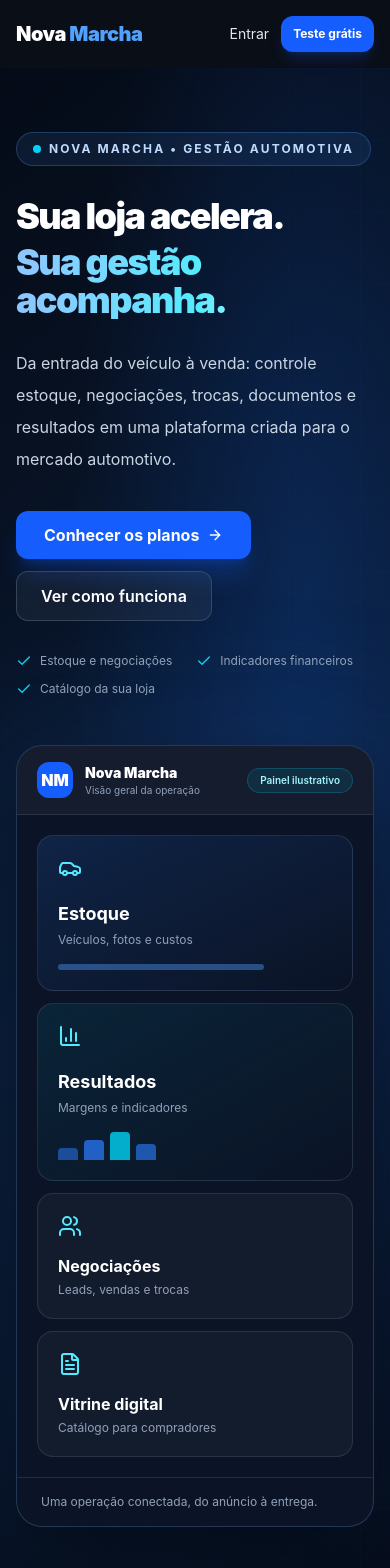
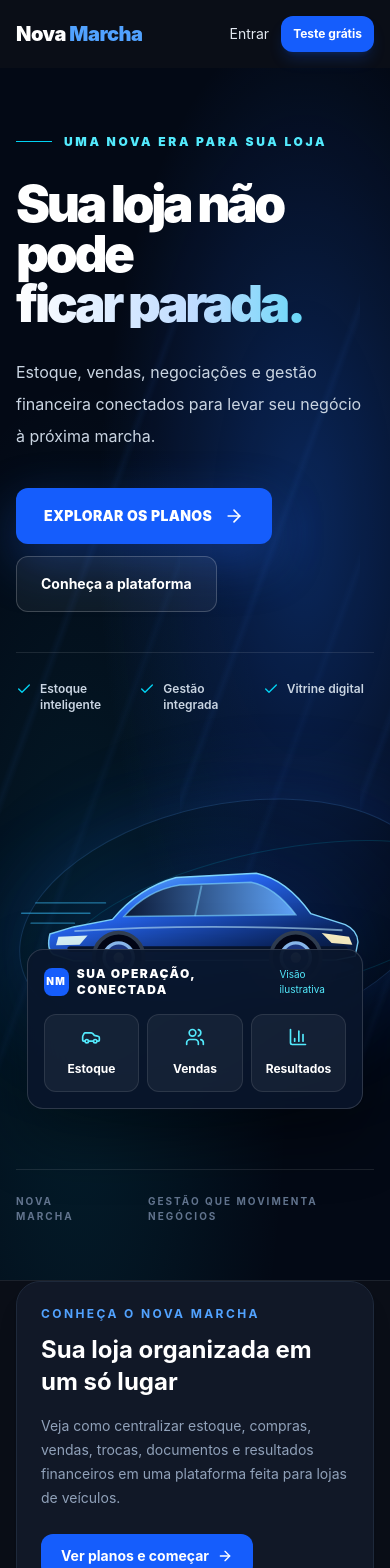
Before and after one commit to tognasca/AutoNexus, a React (Vite) app in the folder src/autonexus-web/: page / in a window 390 px wide. Shown: the top 1568 px of the page. Built offline with nearby package versions, Linux system fonts and the light colour scheme; no server answers.

Commit message:
design: hero automotivo cinematográfico com arte SVG responsiva

```diff
--- a/src/autonexus-web/src/pages/public/PricingPage.tsx
+++ b/src/autonexus-web/src/pages/public/PricingPage.tsx
@@ -97,46 +97,66 @@ export function PricingPage() {
         </nav>
       </header>
 
-      <section className="relative isolate overflow-hidden border-b border-blue-400/10">
-        <div aria-hidden="true" className="pointer-events-none absolute inset-0 bg-[radial-gradient(ellipse_at_78%_35%,rgba(20,100,230,0.22),transparent_55%),linear-gradient(145deg,#050b17_0%,#0a1a32_55%,#050b17_100%)]" />
-        <div aria-hidden="true" className="pointer-events-none absolute inset-0 opacity-25 [background-image:linear-gradient(rgba(96,165,250,0.09)_1px,transparent_1px),linear-gradient(90deg,rgba(96,165,250,0.09)_1px,transparent_1px)] [background-size:72px_72px] [mask-image:linear-gradient(to_right,transparent,black)]" />
-        <div className="relative mx-auto grid max-w-7xl items-center gap-12 px-4 py-16 sm:px-6 sm:py-24 lg:grid-cols-[1fr_1.08fr] lg:py-28">
-          <div className="relative z-10 max-w-2xl">
-            <p className="inline-flex items-center gap-2 rounded-full border border-blue-400/25 bg-blue-400/10 px-4 py-2 text-xs font-bold uppercase tracking-[0.18em] text-blue-200">
-              <span className="h-2 w-2 rounded-full bg-cyan-400" /> Nova Marcha • Gestão automotiva
-            </p>
-            <h1 className="mt-8 text-4xl font-black leading-[1.05] tracking-[-0.045em] text-white sm:text-5xl xl:text-[4.4rem]">
-              Sua loja acelera.<span className="mt-2 block bg-gradient-to-r from-blue-300 via-cyan-300 to-white bg-clip-text text-transparent">Sua gestão acompanha.</span>
-            </h1>
-            <p className="mt-7 max-w-xl text-base leading-8 text-slate-300 sm:text-lg">
-              Da entrada do veículo à venda: controle estoque, negociações, trocas, documentos e resultados em uma plataforma criada para o mercado automotivo.
-            </p>
-            <div className="mt-9 flex flex-wrap items-center gap-3">
-              <a href="#planos" className="inline-flex min-h-12 items-center justify-center gap-2 rounded-xl bg-blue-600 px-7 py-3 font-bold text-white shadow-xl shadow-blue-600/25 transition-all hover:-translate-y-0.5 hover:bg-blue-500">Conhecer os planos <ArrowRight className="h-4 w-4" /></a>
-              <a href="#como-funciona" className="inline-flex min-h-12 items-center justify-center rounded-xl border border-slate-600/70 bg-white/5 px-6 py-3 font-semibold text-white transition-colors hover:bg-white/10">Ver como funciona</a>
+      <section className="relative isolate overflow-hidden border-b border-white/10 bg-[#030915]">
+        <div aria-hidden="true" className="pointer-events-none absolute inset-0 bg-[radial-gradient(ellipse_at_78%_38%,rgba(28,108,255,0.30),transparent_48%),radial-gradient(ellipse_at_20%_80%,rgba(6,182,212,0.12),transparent_48%)]" />
+        <div aria-hidden="true" className="pointer-events-none absolute inset-0 opacity-35 [background-image:linear-gradient(110deg,transparent_42%,rgba(59,130,246,0.16)_43%,transparent_44%),linear-gradient(110deg,transparent_57%,rgba(59,130,246,0.12)_58%,transparent_59%)] [background-size:180px_100%]" />
+        <div className="relative mx-auto max-w-7xl px-4 pb-14 pt-14 sm:px-6 sm:pt-20 lg:pb-24 lg:pt-24">
+          <div className="grid items-center gap-12 lg:grid-cols-[0.95fr_1.05fr] lg:gap-6">
+            <div className="relative z-10">
+              <div className="inline-flex items-center gap-3 text-xs font-black uppercase tracking-[0.22em] text-cyan-300"><span className="h-px w-9 bg-cyan-400" /> Uma nova era para sua loja</div>
+              <h1 className="mt-7 max-w-3xl text-[clamp(3.2rem,6.5vw,6.6rem)] font-black leading-[0.98] tracking-[-0.065em] text-white">
+                Sua loja não pode <span className="block bg-gradient-to-r from-white via-blue-200 to-cyan-400 bg-clip-text text-transparent">ficar parada.</span>
+              </h1>
+              <p className="mt-7 max-w-lg text-base leading-8 text-slate-300 sm:text-lg">Estoque, vendas, negociações e gestão financeira conectados para levar seu negócio à próxima marcha.</p>
+              <div className="mt-9 flex flex-wrap items-center gap-3">
+                <a href="#planos" className="group inline-flex min-h-14 items-center justify-center gap-3 rounded-xl bg-blue-600 px-7 py-4 text-sm font-black uppercase tracking-wide text-white shadow-[0_18px_50px_rgba(37,99,235,0.35)] transition-all hover:-translate-y-1 hover:bg-blue-500">Explorar os planos <ArrowRight className="h-5 w-5 transition-transform group-hover:translate-x-1" /></a>
+                <a href="#como-funciona" className="inline-flex min-h-14 items-center justify-center rounded-xl border border-white/20 bg-white/5 px-6 py-4 text-sm font-bold text-white transition-colors hover:bg-white/10">Conheça a plataforma</a>
+              </div>
+              <div className="mt-10 grid max-w-lg grid-cols-3 gap-3 border-t border-white/10 pt-7 text-xs font-semibold text-slate-300">
+                <span className="flex items-start gap-2"><Check className="h-4 w-4 shrink-0 text-cyan-400" /> Estoque inteligente</span>
+                <span className="flex items-start gap-2"><Check className="h-4 w-4 shrink-0 text-cyan-400" /> Gestão integrada</span>
+                <span className="flex items-start gap-2"><Check className="h-4 w-4 shrink-0 text-cyan-400" /> Vitrine digital</span>
+              </div>
             </div>
-            <div className="mt-8 flex flex-wrap gap-x-6 gap-y-3 text-xs text-slate-400">
-              <span className="flex items-center gap-2"><Check className="h-4 w-4 text-cyan-400" /> Estoque e negociações</span>
-              <span className="flex items-center gap-2"><Check className="h-4 w-4 text-cyan-400" /> Indicadores financeiros</span>
-              <span className="flex items-center gap-2"><Check className="h-4 w-4 text-cyan-400" /> Catálogo da sua loja</span>
+            <div className="relative min-h-[360px] sm:min-h-[520px] lg:min-h-[600px]" aria-label="Arte conceitual automotiva Nova Marcha">
+              <div aria-hidden="true" className="absolute left-0 right-[-18%] top-[12%] h-[65%] rotate-[-12deg] rounded-[50%] border border-blue-400/20 shadow-[0_0_90px_rgba(37,99,235,0.18)]" />
+              <div aria-hidden="true" className="absolute left-[12%] right-[-30%] top-[25%] h-[40%] rotate-[-12deg] rounded-[50%] border border-cyan-400/15" />
+              <div className="absolute left-0 right-0 top-[12%] sm:top-[14%]">
+                <svg viewBox="0 0 760 420" role="img" aria-label="Silhueta estilizada de veículo esportivo em azul" className="w-full drop-shadow-[0_25px_65px_rgba(8,100,255,0.35)]">
+                  <defs>
+                    <linearGradient id="nmBody" x1="0" x2="1" y1="0" y2="1"><stop offset="0%" stopColor="#7dd3fc"/><stop offset="36%" stopColor="#2563eb"/><stop offset="78%" stopColor="#0b2765"/><stop offset="100%" stopColor="#07152f"/></linearGradient>
+                    <linearGradient id="nmGlass" x1="0" x2="1"><stop offset="0%" stopColor="#0b1936"/><stop offset="100%" stopColor="#60a5fa"/></linearGradient>
+                    <linearGradient id="nmRoad" x1="0" x2="1"><stop offset="0%" stopColor="#0ea5e9" stopOpacity="0"/><stop offset="50%" stopColor="#38bdf8" stopOpacity=".8"/><stop offset="100%" stopColor="#0ea5e9" stopOpacity="0"/></linearGradient>
+                  </defs>
+                  <ellipse cx="390" cy="346" rx="328" ry="29" fill="#0c55c7" opacity=".28"/>
+                  <path d="M18 356H735" stroke="url(#nmRoad)" strokeWidth="3"/>
+                  <path d="M72 276 L122 261 L205 245 Q260 178 340 156 L510 147 Q574 160 626 233 L699 256 Q725 268 726 293 L720 323 L681 331 L122 333 L79 319 Q64 308 72 276Z" fill="url(#nmBody)" stroke="#7dd3fc" strokeWidth="3"/>
+                  <path d="M229 239 Q278 183 348 172 L499 166 Q550 176 594 235Z" fill="url(#nmGlass)" stroke="#7dd3fc" strokeOpacity=".65" strokeWidth="3"/>
+                  <path d="M394 173 L380 238" stroke="#7dd3fc" strokeOpacity=".5" strokeWidth="4"/>
+                  <path d="M124 270 Q390 253 693 268" fill="none" stroke="#bae6fd" strokeOpacity=".6" strokeWidth="4"/>
+                  <path d="M115 308 H698" stroke="#07152f" strokeWidth="12" strokeLinecap="round"/>
+                  <path d="M90 282 L152 279 L135 299 L85 300Z" fill="#dffaff"/>
+                  <path d="M649 274 L707 282 L714 299 L670 295Z" fill="#fef3c7"/>
+                  <circle cx="218" cy="326" r="53" fill="#020617" stroke="#334155" strokeWidth="8"/>
+                  <circle cx="218" cy="326" r="31" fill="#1e3a8a" stroke="#93c5fd" strokeWidth="7"/>
+                  <circle cx="218" cy="326" r="11" fill="#dbeafe"/>
+                  <circle cx="594" cy="326" r="53" fill="#020617" stroke="#334155" strokeWidth="8"/>
+                  <circle cx="594" cy="326" r="31" fill="#1e3a8a" stroke="#93c5fd" strokeWidth="7"/>
+                  <circle cx="594" cy="326" r="11" fill="#dbeafe"/>
+                  <path d="M42 210 H190 M12 232 H157 M32 253 H124" stroke="#38bdf8" strokeWidth="3" strokeLinecap="round" opacity=".55"/>
+                </svg>
+              </div>
+              <div className="absolute bottom-3 left-0 right-0 mx-auto w-[94%] max-w-[490px] rounded-2xl border border-white/15 bg-[#09162b]/90 p-4 shadow-[0_25px_65px_rgba(0,0,0,0.45)] backdrop-blur-xl sm:bottom-8 sm:p-5">
+                <div className="mb-4 flex items-center justify-between gap-3"><span className="flex items-center gap-2 text-xs font-black uppercase tracking-[0.12em] text-white"><span className="flex h-7 w-7 items-center justify-center rounded-lg bg-blue-600 text-[10px]">NM</span> Sua operação, conectada</span><span className="text-[10px] text-cyan-300">Visão ilustrativa</span></div>
+                <div className="grid grid-cols-3 gap-2 text-center">
+                  <div className="rounded-xl border border-white/10 bg-white/5 px-2 py-3"><Car className="mx-auto mb-2 h-5 w-5 text-cyan-300"/><span className="text-xs font-bold text-white">Estoque</span></div>
+                  <div className="rounded-xl border border-white/10 bg-white/5 px-2 py-3"><Users className="mx-auto mb-2 h-5 w-5 text-cyan-300"/><span className="text-xs font-bold text-white">Vendas</span></div>
+                  <div className="rounded-xl border border-white/10 bg-white/5 px-2 py-3"><BarChart3 className="mx-auto mb-2 h-5 w-5 text-cyan-300"/><span className="text-xs font-bold text-white">Resultados</span></div>
+                </div>
+              </div>
             </div>
           </div>
-          <div className="relative mx-auto w-full max-w-[600px]" aria-label="Ilustração conceitual do painel Nova Marcha">
-            <div aria-hidden="true" className="absolute -inset-5 rounded-[36px] bg-blue-500/15 blur-3xl" />
-            <div className="relative overflow-hidden rounded-[26px] border border-blue-300/20 bg-[#0b1426] shadow-[0_35px_90px_rgba(0,0,0,0.55)]">
-              <div className="flex items-center justify-between border-b border-white/10 bg-white/[0.035] px-5 py-4">
-                <div className="flex items-center gap-3"><div className="flex h-9 w-9 items-center justify-center rounded-xl bg-blue-600 font-black text-white">NM</div><div><p className="text-sm font-black text-white">Nova Marcha</p><p className="text-[10px] text-slate-400">Visão geral da operação</p></div></div>
-                <span className="rounded-full border border-cyan-400/20 bg-cyan-400/10 px-3 py-1 text-[10px] font-semibold text-cyan-200">Painel ilustrativo</span>
-              </div>
-              <div className="grid gap-3 p-5 sm:grid-cols-2 sm:p-6">
-                <div className="rounded-2xl border border-white/10 bg-gradient-to-br from-blue-500/15 to-transparent p-5"><Car className="h-6 w-6 text-cyan-300" /><p className="mt-5 text-lg font-bold text-white">Estoque</p><p className="mt-1 text-xs text-slate-400">Veículos, fotos e custos</p><div className="mt-4 h-1.5 w-3/4 rounded-full bg-blue-400/40" /></div>
-                <div className="rounded-2xl border border-white/10 bg-gradient-to-br from-cyan-500/10 to-transparent p-5"><BarChart3 className="h-6 w-6 text-cyan-300" /><p className="mt-5 text-lg font-bold text-white">Resultados</p><p className="mt-1 text-xs text-slate-400">Margens e indicadores</p><div className="mt-4 flex h-7 items-end gap-1.5"><span className="h-3 w-5 rounded-t bg-blue-500/50"/><span className="h-5 w-5 rounded-t bg-blue-500/70"/><span className="h-7 w-5 rounded-t bg-cyan-400/80"/><span className="h-4 w-5 rounded-t bg-blue-500/60"/></div></div>
-                <div className="rounded-2xl border border-white/10 bg-white/[0.035] p-5"><Users className="h-6 w-6 text-cyan-300" /><p className="mt-4 text-base font-bold text-white">Negociações</p><p className="mt-1 text-xs text-slate-400">Leads, vendas e trocas</p></div>
-                <div className="rounded-2xl border border-white/10 bg-white/[0.035] p-5"><FileText className="h-6 w-6 text-cyan-300" /><p className="mt-4 text-base font-bold text-white">Vitrine digital</p><p className="mt-1 text-xs text-slate-400">Catálogo para compradores</p></div>
-              </div>
-              <div className="border-t border-white/10 px-6 py-4 text-xs text-slate-400">Uma operação conectada, do anúncio à entrega.</div>
-            </div>
-          </div>
+          <div className="mt-12 flex items-center gap-5 border-t border-white/10 pt-6 text-[10px] font-bold uppercase tracking-[0.2em] text-slate-500"><span>Nova Marcha</span><span className="h-px flex-1 bg-gradient-to-r from-blue-500/50 to-transparent" /><span>Gestão que movimenta negócios</span></div>
         </div>
       </section>
 
```
